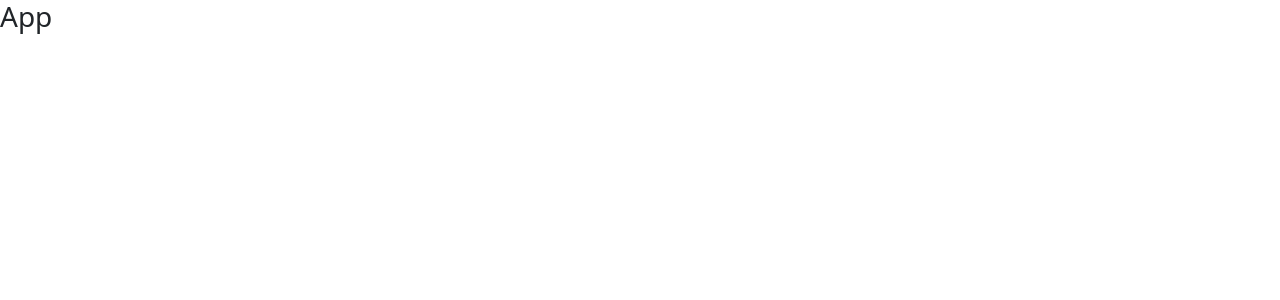
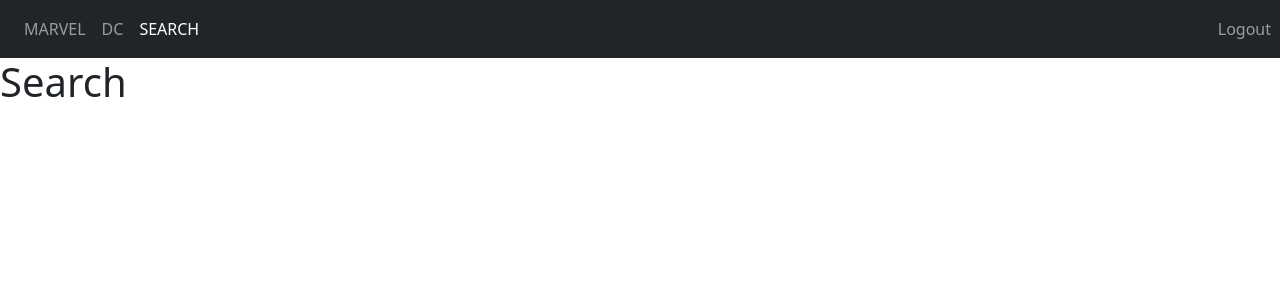
Before and after one commit to D-Perez85/heroes-app, a React (Create React App) app: page /search in a window 1280 px wide. Shown: the top 300 px of the page. Built offline with nearby package versions, Linux system fonts and the light colour scheme.

Commit message:
Agregado de Routers

```diff
--- a/package.json
+++ b/package.json
@@ -8,6 +8,7 @@
     "@testing-library/user-event": "^13.5.0",
     "react": "^17.0.2",
     "react-dom": "^17.0.2",
+    "react-router-dom": "^6.2.2",
     "react-scripts": "5.0.0",
     "web-vitals": "^2.1.4"
   },
--- a/src/App.jsx
+++ b/src/App.jsx
@@ -1,9 +1,10 @@
 import React from "react";
+import AppRouter from "./routers/AppRouter";
 
 const App = () => {
   return (
     <div className="App">
-      <h3>App</h3>
+      <AppRouter/>
     </div>
   );
 }
--- a/src/components/dc/DcScreen.jsx
+++ b/src/components/dc/DcScreen.jsx
@@ -3,7 +3,7 @@ import React from 'react'
 const Dc = () => {
   return (
     <div>
-        <h1>DC SCREEN</h1>
+        <h1>DC</h1>
     </div>
   )
 }
--- a/src/components/search/SearchScreen.jsx
+++ b/src/components/search/SearchScreen.jsx
@@ -3,9 +3,8 @@ import React from 'react'
 const Search = () => {
   return (
     <div>
-        <h1>Search Screen</h1>
+        <h1>Search</h1>
     </div>
   )
 }
-
 export default Search;
--- a/src/components/ui/NavBar.jsx
+++ b/src/components/ui/NavBar.jsx
@@ -7,19 +7,21 @@ export const Navbar = () => {
       <Link className="navbar-brand" to="/"></Link>
       <div className="navbar-collapse">
         <div className="navbar-nav">
-          <NavLink activeClassName="active"  className="nav-item nav-link" exact to="/marvel">
-            Marvel
+          <NavLink activeClassName="active" className="nav-item nav-link" exact to="/marvel">
+            MARVEL
           </NavLink>
           <NavLink activeClassName="active" className="nav-item nav-link" exact to="/dc">
             DC
           </NavLink>
+          <NavLink className="nav-item nav-link" to="/search">
+            SEARCH
+          </NavLink>
         </div>
       </div>
-      <div className="navbar-collapse collapse w-100 order-3 dual-collapse2">
+      <div className="navbar-collapse collapse w-100 order-3 dual-collapse2 d-flex justify-content-end">
         <ul className="navbar-nav ml-auto">
-          <NavLink activeClassName="active" className="nav-item nav-link" exact to="/login">
-            Logout
-          </NavLink>
+          {/* <span className="nav-item nav-link text-info">Damian</span> */}
+          <button className="nav-item nav-link btn">Logout</button>
         </ul>
       </div>
     </nav>
--- /dev/null
+++ b/src/routers/AppRouter.jsx
@@ -0,0 +1,18 @@
+import React from 'react'
+import {BrowserRouter as Router, Routes, Route  } from "react-router-dom";
+import Login from '../components/login/LoginScreen';
+import DashboardRouter from './DashboardRouter';
+
+const AppRouter = () => {
+  return (
+      <Router>
+          <div>
+              <Routes>
+                  <Route path="/login" element={<Login />} />
+                  <Route path="*" element={<DashboardRouter/>} />
+              </Routes>
+          </div>
+      </Router>
+  )
+}
+export default AppRouter;
--- /dev/null
+++ b/src/routers/DashboardRouter.jsx
@@ -0,0 +1,28 @@
+import React from 'react'
+import { Routes, Route } from 'react-router-dom'
+import Marvel from '../components/marvel/MarvelScreen'
+import Dc from '../components/dc/DcScreen'
+import Hero from '../components/hero/HeroScreen'
+import Search from '../components/search/SearchScreen'
+import { Navbar } from '../components/ui/NavBar'
+
+
+const DashboardRouter = () => {
+  return (
+      <>
+      <Navbar/>
+    <div className='conteiner'>
+
+    <Routes>
+        <Route path='marvel' element={<Marvel/>}/>
+        <Route path='dc' element={<Dc/>}/>
+        <Route path='hero' element={<Hero/>}/>
+        <Route path="search" element={<Search />} />
+        <Route path="/" element={<Marvel />} />
+    </Routes>
+    </div>
+      </>
+    )
+}
+
+export default DashboardRouter;
```
Also changed, not shown: 1 other file (tests, documents, lock files or other folders).
